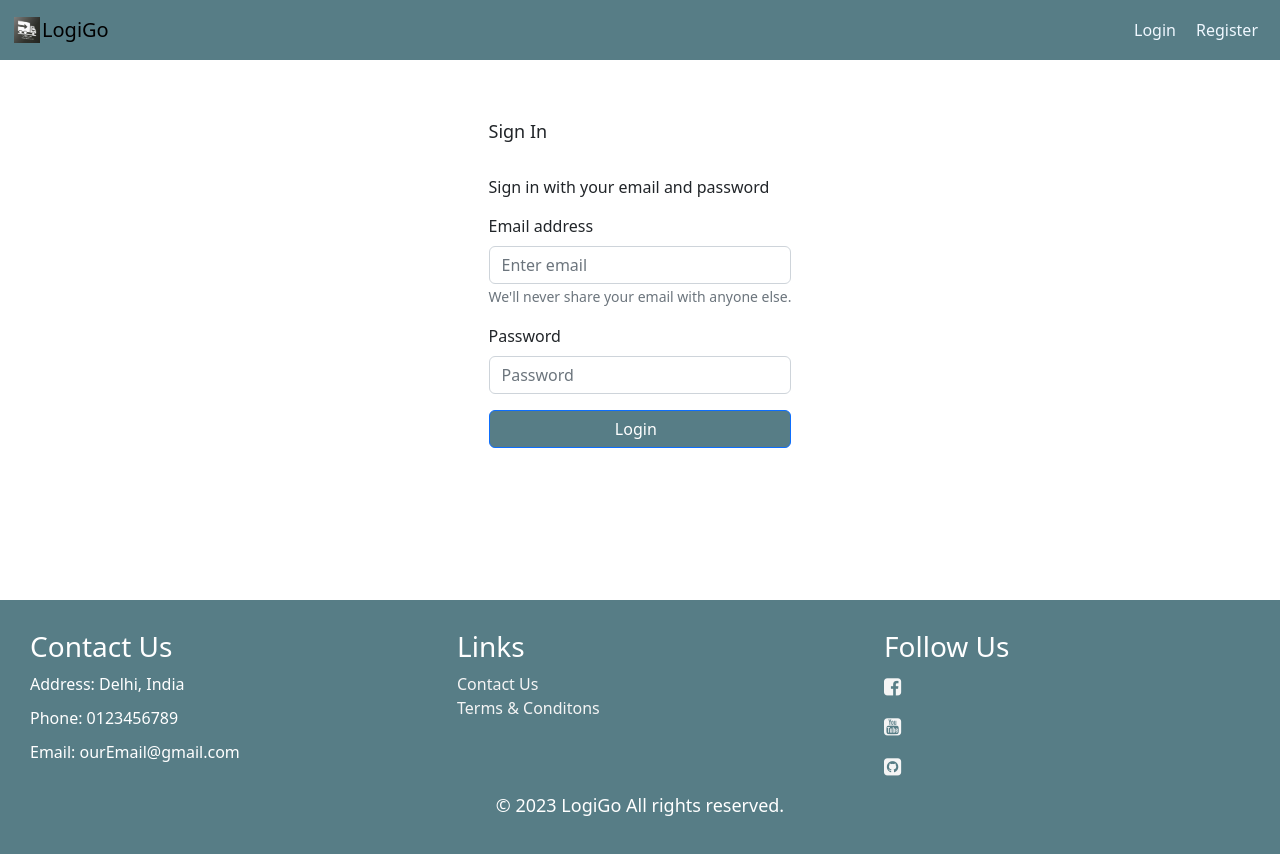
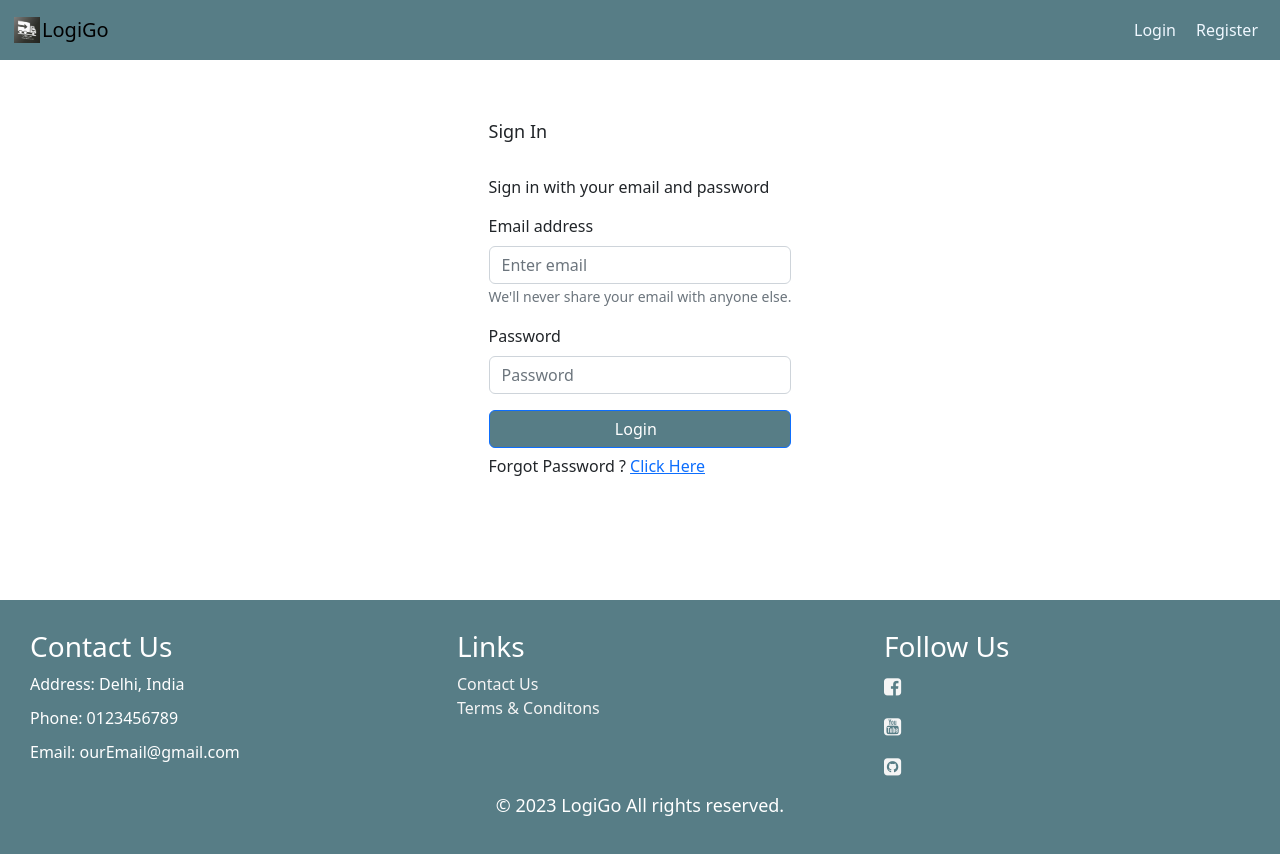
Before and after one commit to mitrya/ONDC-LOGISTICS-BAP, a React (Vite) app in the folder client/: page / in a window 1280 px wide. Both pictures are taken after typing "Sample", "Sample" into the empty fields and a click on the button "Submit". Shown: the top 854 px of the page. Built offline with nearby package versions, Linux system fonts and the light colour scheme.

Commit message:
update sign in

```diff
--- a/client/src/components/signIn/signIn.component.jsx
+++ b/client/src/components/signIn/signIn.component.jsx
@@ -3,6 +3,7 @@ import { useNavigate } from 'react-router-dom';
 import Button from 'react-bootstrap/Button';
 import Form from 'react-bootstrap/Form';
 import {ThreeDots} from 'react-loading-icons'
+import { Link } from 'react-router-dom';
 
 import './signIn.styles.css'
 const SignIn = () => {
@@ -106,6 +107,7 @@ const SignIn = () => {
                     <Button variant="primary" type="submit" onClick={handleSubmit}>
                     {loading ? <span> Loading</span>: <span>Login</span>} &nbsp; {loading && <span className='loader'><ThreeDots/></span>}
                     </Button>
+                    Forgot Password ? <span><Link to="/forgotPassword">Click Here</Link></span>
                 </Form>
             </div>
         </div>
--- a/client/src/components/signIn/signIn.styles.css
+++ b/client/src/components/signIn/signIn.styles.css
@@ -28,3 +28,7 @@
     margin-top: 10%;
     margin-bottom: 5%;
 }
+
+.Button {
+    margin-bottom:5px;
+}
```
